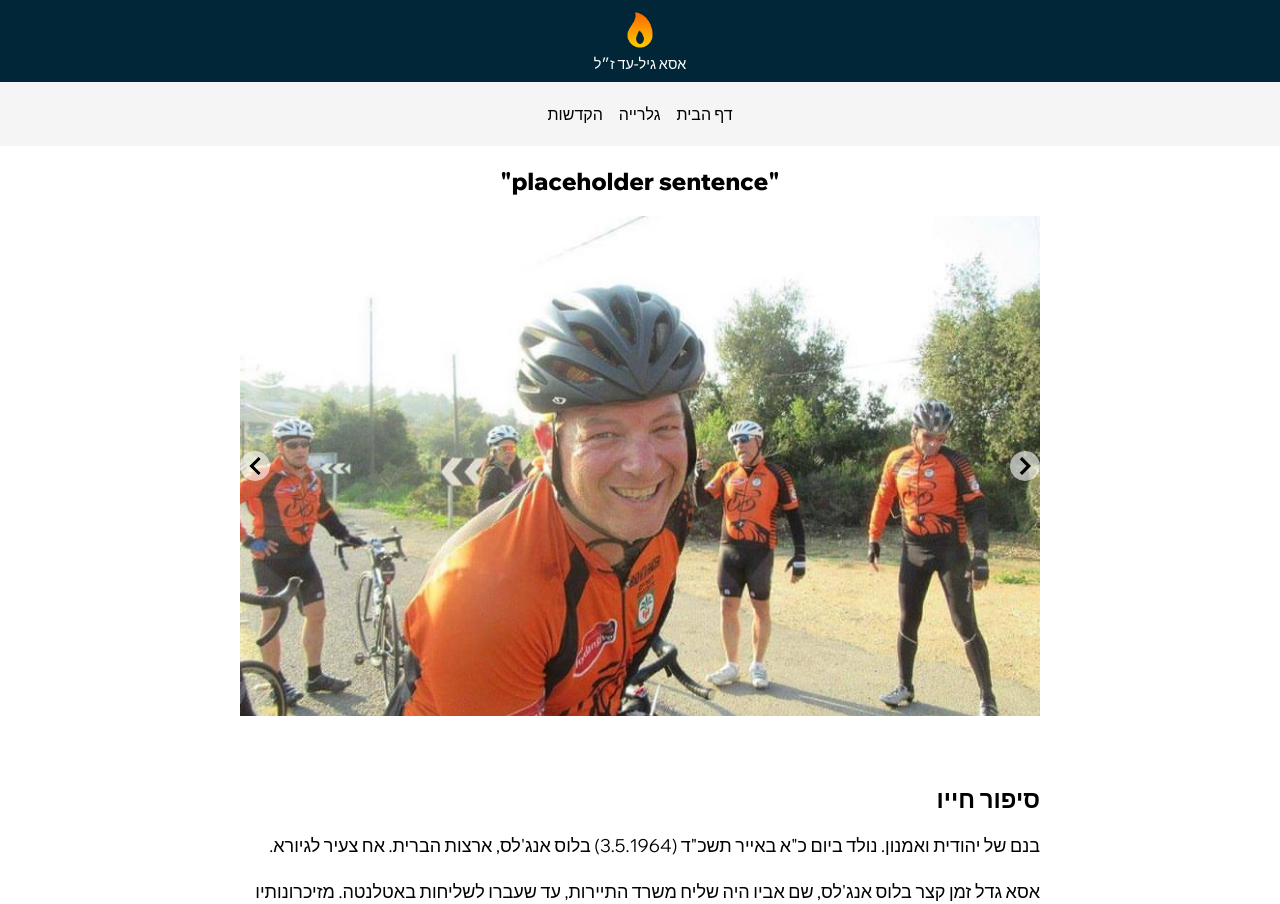
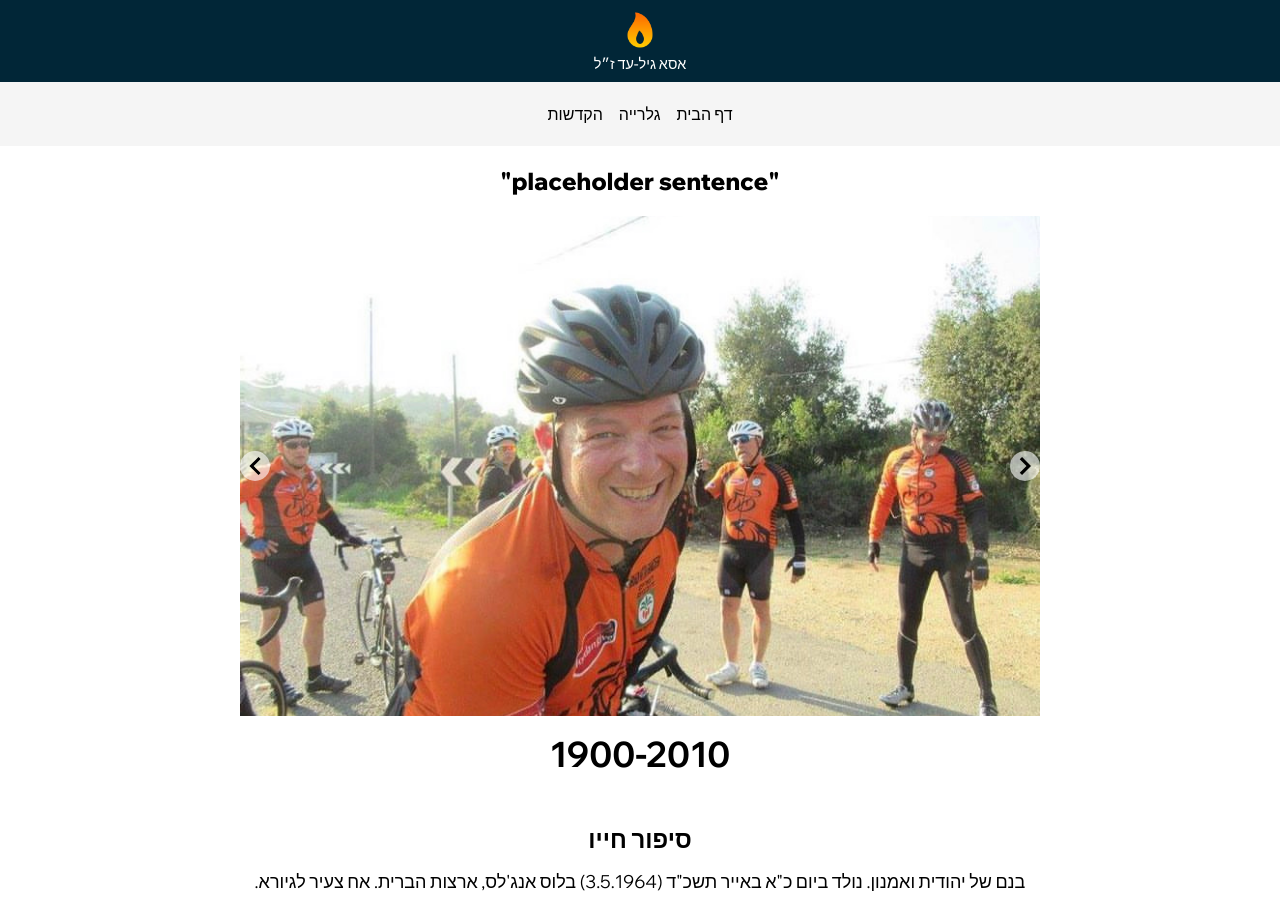
Before and after one commit to Idan-sh/Asa-Memorial, a React (Vite) app in the folder frontend/: page / in a window 1280 px wide. Shown: the top 904 px of the page. Built offline with nearby package versions, Linux system fonts and the light colour scheme; a web font is replaced by a local one.

Commit message:
Added years, organized life story text

```diff
--- a/frontend/src/assets/styles/cmps/content/_Content.scss
+++ b/frontend/src/assets/styles/cmps/content/_Content.scss
@@ -11,11 +11,28 @@
     font-weight: 800;
   }
 
+  .content-years-title {
+    align-self: center;
+    font-size: 220%;
+    margin: 1rem;
+  }
+
   .content-life-story-container {
-    margin-top: 3rem;
+    display: flex;
+    flex-direction: column;
+    margin-top: 2rem;
+    align-items: center;
+    gap: 1rem;
+  }
+
+  .content-life-story-title {
+    font-size: 150%;
+    margin: 0;
   }
 
   .content-life-story {
     font-size: 18px;
+    margin: 0;
+    text-align: center;
   }
 }
--- a/frontend/src/cmps/content/Content.tsx
+++ b/frontend/src/cmps/content/Content.tsx
@@ -6,8 +6,9 @@ export default function Content() {
       <h2 className="content-sentence-title">"placeholder sentence"</h2>
 
       <Slideshow />
+      <h2 className="content-years-title">1900-2010</h2>
       <div className="content-life-story-container">
-        <h2>סיפור חייו</h2>
+        <h2 className="content-life-story-title">סיפור חייו</h2>
         <p className="content-life-story">
           בנם של יהודית ואמנון. נולד ביום כ"א באייר תשכ"ד (3.5.1964) בלוס
           אנג'לס, ארצות הברית. אח צעיר לגיורא.
```
